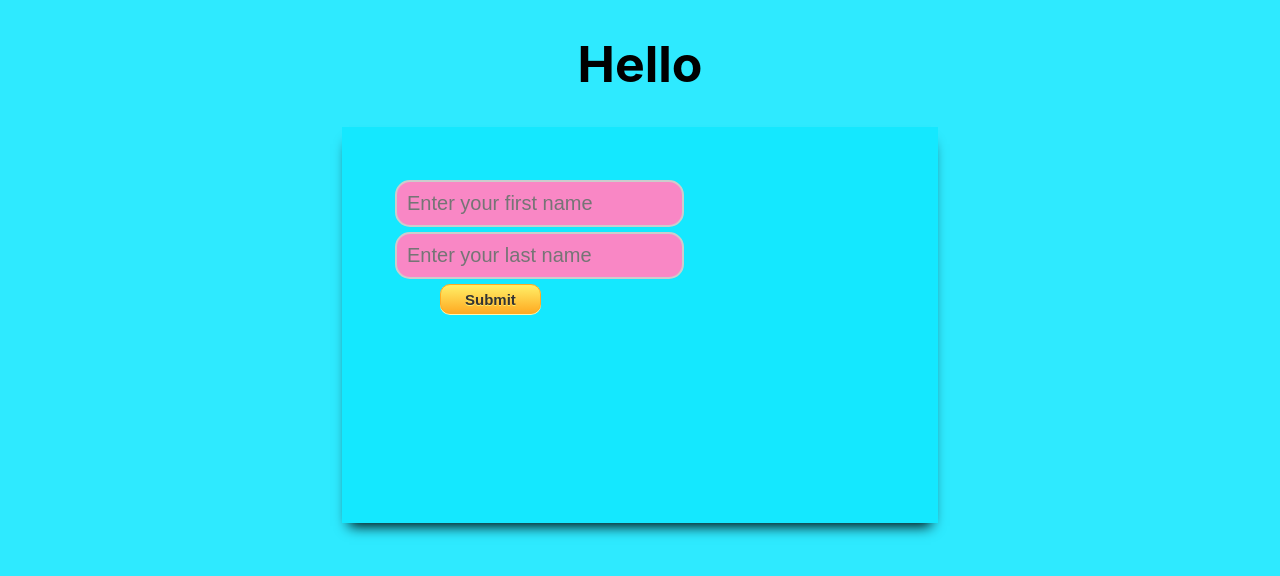
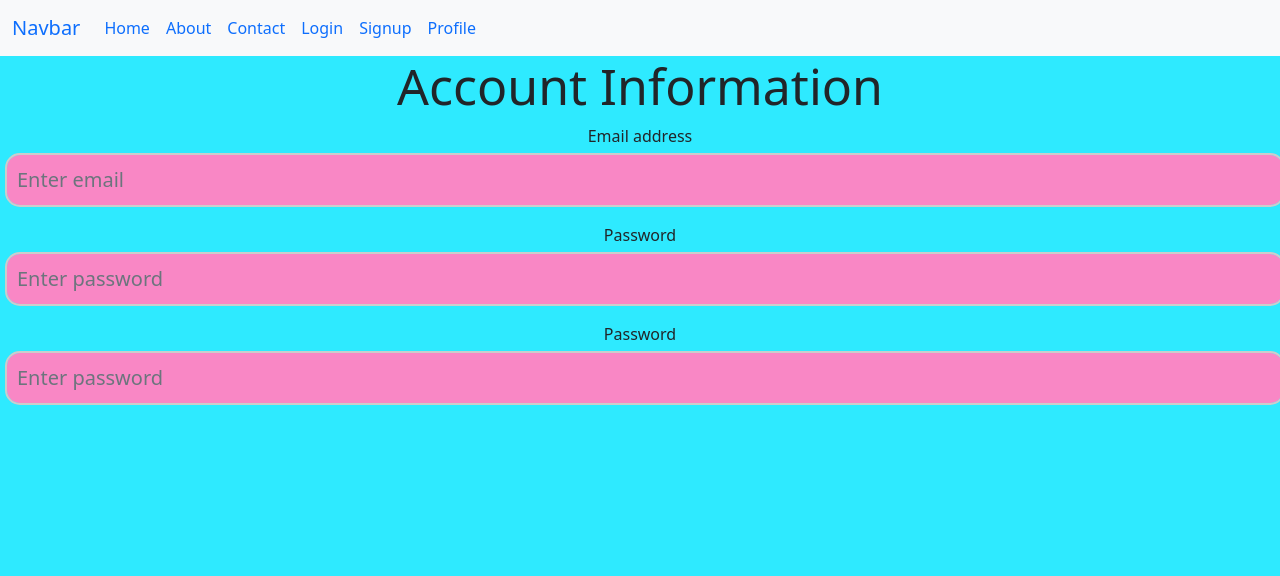
Before and after one commit to code10100-star/project-m, a React (Create React App) app in the folder frontend/: page /profile in a window 1280 px wide. Shown: the top 576 px of the page. Built offline with nearby package versions, Linux system fonts and the light colour scheme.

Commit message:
Added profile page

```diff
--- a/frontend/public/index.html
+++ b/frontend/public/index.html
@@ -39,5 +39,7 @@
       To begin the development, run `npm start` or `yarn start`.
       To create a production bundle, use `npm run build` or `yarn build`.
     -->
+    <!-- JavaScript Bundle with Popper -->
+   <!-- <script src="https://cdn.jsdelivr.net/npm/bootstrap@5.2.0-beta1/dist/js/bootstrap.bundle.min.js" integrity="sha384-pprn3073KE6tl6bjs2QrFaJGz5/SUsLqktiwsUTF55Jfv3qYSDhgCecCxMW52nD2" crossorigin="anonymous"></script> -->
   </body>
 </html>
--- a/frontend/src/App.js
+++ b/frontend/src/App.js
@@ -1,88 +1,35 @@
-import React, { useState } from 'react';
-import './App.css';
+import React from 'react'
+import {Route} from 'react-router-dom'
+import {BrowserRouter , Routes} from 'react-router-dom'
+import Navbar from "./Components/Navbar"
+import Home from "./Components/Home"
+import About from "./Components/About"
+import Contact from "./Components/Contact"
+import Signin from "./Components/Signin"
+import Register from "./Components/Signup"
+import Profile from"./Components/Profile"
 
 const App = () => {
+  return (
+    <>
+    <Navbar/>
 
-  const [fullname,setfullName] = useState({
-    username : "",
-    password : "",
-  });
+    <BrowserRouter>
+    <Routes>
 
-  const [newset,setnewset] = useState();
+    <Route path="/" element={<Home />} />
+    <Route path="/about" element={<About />} />
+    <Route path="/contact" element={<Contact />} />
+    <Route path="/signup" element={<Register />} />
+    <Route path="/signin" element={<Signin />} />
+    <Route path="/profile" element={<Profile />} />
 
-  const inChange = (event) =>{
-    const val = event.target.value;
-    const name = event.target.name;
+    </Routes>
+    </BrowserRouter>
 
-    setfullName((preValue)=>{
-        if(name === "username"){
-          return{
-            username:val,
-            password:preValue.password,
-          };
-        }
-        else if(name === "password"){
-          return{
-            username:preValue.username,
-            password:val,
-          };
-        }
-    });
-  }
+    </>
 
-  const onSubmit = (e) =>{
-    e.preventDefault();
-    setnewset(fullname.username+" "+fullname.password);
-    console.log(JSON.stringify({
-      username: fullname.username,
-      password: fullname.password
-    }))
-    fetch("http://127.0.0.1:8000/auth/", {
-      "method": "POST",
-      "headers": {
-        "content-type": "application/json",
-        "accept": "application/json"
-      },
-      "body": JSON.stringify({
-        username: fullname.username,
-        password: fullname.password
-      })
-    })
-    .then(response => response.json())
-    .then(response => {
-      // this.setState({
-      //   friends: response
-      // })
-      console.log(response)
-    })
-    .catch(err => { console.log(err);
-    });
-
-  }
-  return(
-        <>
-        <form autoComplete="off" onSubmit={onSubmit}>
-        <div>
-          <h1 id='hh'>Hello {newset}</h1>
-          <div id='demo'>
-          <input  className="input-box" type="text" autoComplete="off" placeholder="Enter your first name"
-          name='username'
-          onChange={inChange}
-          value={fullname.username}
-          />
-          <div>
-          <input className="input-box" type="password" placeholder="Enter your last name"
-          name='password'
-          onChange={inChange}
-          value={fullname.password}
-          />
-          <button className="myButton" onClick={onSubmit}>Submit</button>
-          </div>
-          </div>
-        </div>
-        </form>
-        </>
-  );
+  )
 }
 
 export default App;
--- /dev/null
+++ b/frontend/src/Components/About.js
@@ -0,0 +1,13 @@
+import React from 'react'
+
+const About = () => {
+  return (
+    <div className="About">
+      <div>
+      <p className='pt-5'>Welcome to my website</p>
+      </div>
+    </div>
+  )
+}
+
+export default About
--- /dev/null
+++ b/frontend/src/Components/Contact.js
@@ -0,0 +1,13 @@
+import React from 'react'
+
+const Contact = () => {
+  return (
+    <div className="Contact">
+      <div>
+      <p className='pt-5'>Welcome to my website</p>
+      </div>
+    </div>
+  )
+}
+
+export default Contact
--- /dev/null
+++ b/frontend/src/Components/Home.js
@@ -0,0 +1,13 @@
+import React from 'react'
+
+const Home = () => {
+  return (
+    <div className="Home">
+      <div>
+      <p className='pt-5'>Welcome to my website</p>
+      </div>
+    </div>
+  )
+}
+
+export default Home
--- /dev/null
+++ b/frontend/src/Components/Navbar.js
@@ -0,0 +1,43 @@
+import React from 'react'
+import 'bootstrap/dist/css/bootstrap.css'
+import { NavLink } from 'react-router-dom'
+
+
+const Navbar = () => {
+  return (
+    <>
+    <nav class="navbar navbar-expand-lg bg-light">
+  <div class="container-fluid">
+    <a class="navbar-brand" href="#">Navbar</a>
+    <button class="navbar-toggler" type="button" data-bs-toggle="collapse" data-bs-target="#navbarSupportedContent" aria-controls="navbarSupportedContent" aria-expanded="false" aria-label="Toggle navigation">
+      <span class="navbar-toggler-icon"></span>
+    </button>
+    <div class="collapse navbar-collapse" id="navbarSupportedContent">
+      <ul class="navbar-nav me-auto mb-2 mb-lg-0">
+        <li class="nav-item">
+          <a className="nav-link active" aria-current="page" href="/">Home</a>
+        </li>
+        <li className="nav-item">
+          <a className="nav-link" href="/about">About</a>
+        </li>
+        <li class="nav-item">
+          <a class="nav-link" href="/contact">Contact</a>
+        </li>
+        <li class="nav-item">
+          <a class="nav-link" href="/signin">Login</a>
+        </li>
+        <li class="nav-item">
+          <a class="nav-link" href="/signup">Signup</a>
+        </li>
+        <li class="nav-item">
+          <a class="nav-link" href="/profile">Profile</a>
+        </li>
+      </ul>
+    </div>
+  </div>
+</nav>
+    </>
+  )
+}
+
+export default Navbar
--- /dev/null
+++ b/frontend/src/Components/Profile.js
@@ -0,0 +1,56 @@
+import React,{useState} from 'react'
+
+const Profile = () => {
+    const [user,setUser]= useState({
+        fname:"",lname:"",email:""
+    });
+    return (
+    <>
+    <div className="Profile">
+      <div>
+        <h1>Account Information</h1>
+      </div>
+
+      <form>
+          <div>
+          <div className="mb-3">
+                <label>Email address</label>
+                <input
+                  type="email"
+                  className="form-control input-box"
+                  placeholder="Enter email"
+                  autoComplete="off"
+                  value={user.fname}
+                  name="fname"
+                />
+              </div>
+              <div className="mb-3">
+                <label>Password</label>
+                <input
+                  type="text"
+                  className="form-control input-box"
+                  placeholder="Enter password"
+                  autoComplete="off"
+                  value={user.lanme}
+                  name="lname"
+                />
+              </div>
+              <div className="mb-3">
+                <label>Password</label>
+                <input
+                  type="email"
+                  className="form-control input-box"
+                  placeholder="Enter password"
+                  autoComplete="off"
+                  value={user.email}
+                  name="email"
+                />
+              </div>
+          </div>
+      </form>
+    </div>
+    </>
+  )
+}
+
+export default Profile
--- /dev/null
+++ b/frontend/src/Components/Signin.js
@@ -0,0 +1,88 @@
+import React, { useState } from 'react';
+import '../App.css';
+
+const Signin = () => {
+
+  const [fullname,setfullName] = useState({
+    username : "",
+    password : "",
+  });
+
+  const [newset,setnewset] = useState();
+
+  const inChange = (event) =>{
+    const val = event.target.value;
+    const name = event.target.name;
+
+    setfullName((preValue)=>{
+        if(name === "username"){
+          return{
+            username:val,
+            password:preValue.password,
+          };
+        }
+        else if(name === "password"){
+          return{
+            username:preValue.username,
+            password:val,
+          };
+        }
+    });
+  }
+
+  const onSubmit = (e) =>{
+    e.preventDefault();
+    setnewset(fullname.username+" "+fullname.password);
+    console.log(JSON.stringify({
+      username: fullname.username,
+      password: fullname.password
+    }))
+    fetch("http://127.0.0.1:8000/auth/", {
+      "method": "POST",
+      "headers": {
+        "content-type": "application/json",
+        "accept": "application/json"
+      },
+      "body": JSON.stringify({
+        username: fullname.username,
+        password: fullname.password
+      })
+    })
+    .then(response => response.json())
+    .then(response => {
+      // this.setState({
+      //   friends: response
+      // })
+      console.log(response)
+    })
+    .catch(err => { console.log(err);
+    });
+
+  }
+  return(
+        <>
+        <form autoComplete="off" onSubmit={onSubmit}>
+        <div>
+          <h1 id='hh'>Hello {newset}</h1>
+          <div id='demo'>
+          <input  className="input-box" type="text" autoComplete="off" placeholder="Enter your first name"
+          name='username'
+          onChange={inChange}
+          value={fullname.username}
+          />
+          <div>
+          <input className="input-box" type="password" placeholder="Enter your last name"
+          name='password'
+          onChange={inChange}
+          value={fullname.password}
+          />
+          <button className="myButton" onClick={onSubmit}>Submit</button>
+          </div>
+          </div>
+        </div>
+        </form>
+        </>
+  );
+}
+
+export default Signin
--- /dev/null
+++ b/frontend/src/Components/Signup.js
@@ -0,0 +1,13 @@
+import React from 'react'
+
+const Signup = () => {
+  return (
+    <div className="Signup">
+      <div>
+      <p className='pt-5'>Welcome to my website</p>
+      </div>
+    </div>
+  )
+}
+
+export default Signup
```
Also changed, not shown: frontend/package.json (+7 -1 lines).
